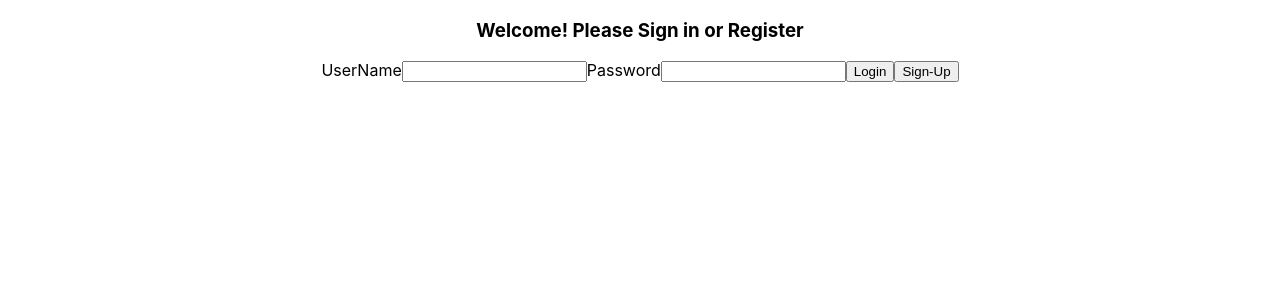
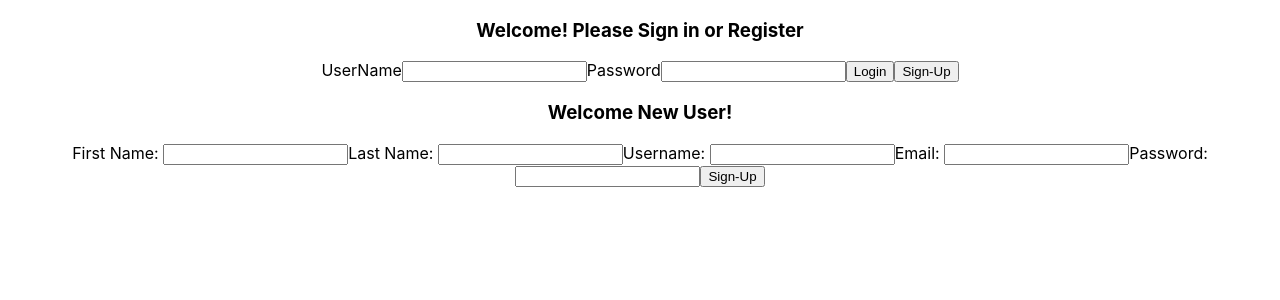
Before and after one commit to PepdaBass/youtube-clone-frontend, a React (Create React App) app: page / in a window 1280 px wide. Shown: the top 300 px of the page. Built offline with nearby package versions, Linux system fonts and the light colour scheme.

Commit message:
Created Registration Form, and attempted first request. instantiated component on app.js

```diff
--- a/package.json
+++ b/package.json
@@ -6,6 +6,7 @@
     "@testing-library/jest-dom": "^5.16.2",
     "@testing-library/react": "^12.1.3",
     "@testing-library/user-event": "^13.5.0",
+    "axios": "^0.26.0",
     "react": "^17.0.2",
     "react-dom": "^17.0.2",
     "react-scripts": "5.0.0",
--- a/src/App.js
+++ b/src/App.js
@@ -1,10 +1,12 @@
 import "./App.css";
 import LoginForm from "./Components/LoginForm/LoginForm";
+import RegistrationForm from "./Components/RegistrationForm/RegistrationForm";
 
 function App() {
   return (
   <div className="App">
     <LoginForm />
+    <RegistrationForm />
   </div>
   );
 }
--- a/src/Components/LoginForm/LoginForm.jsx
+++ b/src/Components/LoginForm/LoginForm.jsx
@@ -10,7 +10,6 @@ const LoginForm = (props) => {
 
     function handleSubmit(event){
         event.preventDefault();
-
     }
 
 
--- a/src/Components/RegistrationForm/RegistrationForm.jsx
+++ b/src/Components/RegistrationForm/RegistrationForm.jsx
@@ -0,0 +1,54 @@
+import React, { useState, useEffect } from 'react';
+import axios from 'axios';
+
+
+const RegistrationForm = (props) => {
+
+    const [firstName, setFirstName] = useState('')
+    const [lastName, setLastName] = useState('')
+    const [userName, setUserName] = useState('')
+    const [email, setEmail] = useState('')
+    const [password, setPassword] = useState('')
+
+
+    async function createAccount(newUser){
+        let response = await axios.post('http://127.0.0.1:8000/api/auth/register/', newUser)
+        console.log(response)
+    }
+
+
+    function handleSubmit(event){
+        event.preventDefault();
+        let createdUser = {
+            "username": userName,
+            "password": password,
+            "email": email,
+            "first_name": firstName,
+            "last_name": lastName
+        }
+        createAccount(createdUser)
+    }
+
+
+    return (
+        <div>
+            <h3>Welcome New User!</h3>
+            <form onSubmit={handleSubmit}>
+                <label>First Name: </label>
+                <input type='text' className='' value={firstName} onChange={(event) => setFirstName(event.target.value)}></input>
+                <label>Last Name: </label>
+                <input type='text' className='' value={lastName} onChange={(event) => setLastName(event.target.value)}></input>
+                <label>Username: </label>
+                <input type='text' className='' required value={userName} onChange={(event) => setUserName(event.target.value)}></input>
+                <label>Email: </label>
+                <input type='text' className='' value={email} onChange={(event) => setEmail(event.target.value)}></input>
+                <label>Password: </label>
+                <input type='text' className='' required value={password} onChange={(event) => setPassword(event.target.value)}></input>
+                <button type='submit'>Sign-Up</button>
+            </form>
+        </div>
+
+     );
+}
+
+export default RegistrationForm;
```
Also changed, not shown: 1 other file (tests, documents, lock files or other folders).
